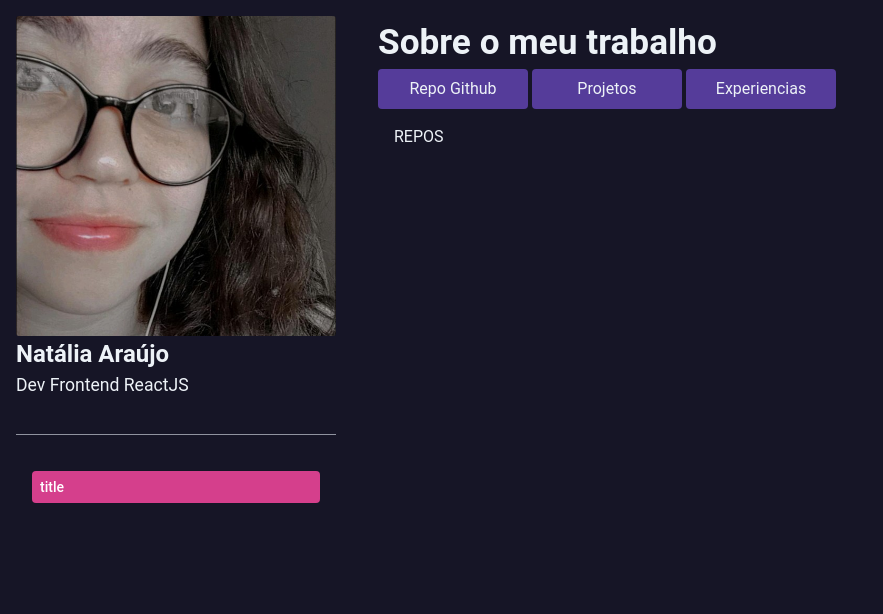
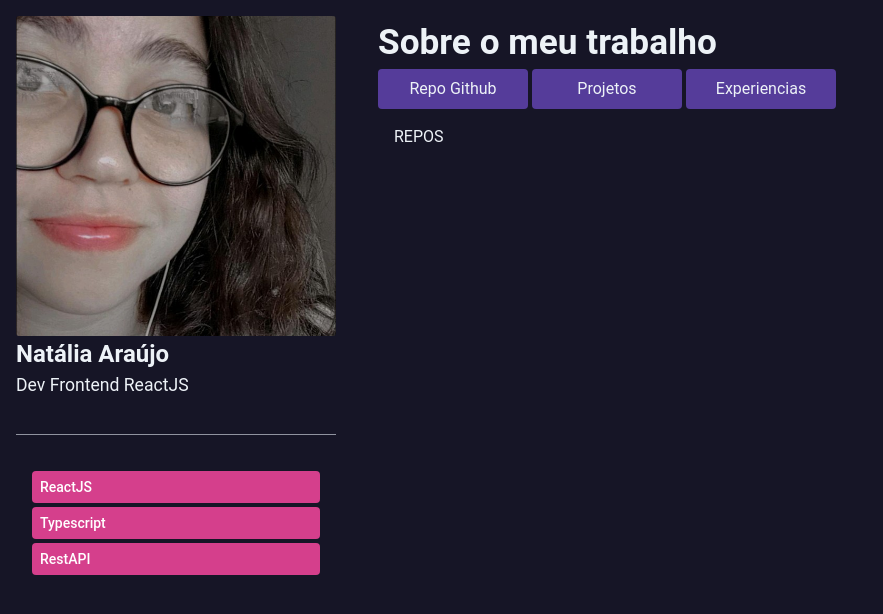
Before and after one commit to nataliaaraujo0/blog, a React (Vite) app: page / in a window 1280 px wide. Shown: the top 614 px of the page, without its empty margins (0-883 px from the left). Built offline with nearby package versions, Linux system fonts and the light colour scheme.

Commit message:
chore: states components

```diff
--- a/src/components/Layout/index.tsx
+++ b/src/components/Layout/index.tsx
@@ -8,7 +8,7 @@ import {
   Tabs,
   Text,
 } from "@chakra-ui/react";
-import { ReactElement } from "react";
+import { ReactElement, useState } from "react";
 import { Profile } from "../Profile";
 import { Tags } from "../Tags";
 
@@ -30,12 +30,21 @@ export function Layout({
   children2,
   children3,
 }: LayoutProps) {
+  const [tags] = useState([
+    { titleTag: "ReactJS" },
+    { titleTag: "Typescript" },
+    { titleTag: "RestAPI" },
+  ]);
   return (
     <Flex h="100vh" padding="1rem">
       <Flex w="357px" alignItems="center" h="100vh" flexDir="column" gap="4px">
         <Profile />
         <Divider marginBottom="32px" width="320px" />
-        <Tags />
+        {tags.map((tag) => (
+          <>
+            <Tags titleTag={tag.titleTag} />
+          </>
+        ))}
       </Flex>
       <Flex w="90%" h="100vh" marginLeft="42px" flexDir="column">
         <Text fontWeight="bold" fontSize="2.2rem">
--- a/src/components/Tags/index.tsx
+++ b/src/components/Tags/index.tsx
@@ -1,9 +1,9 @@
 import { Tag } from "@chakra-ui/react";
 
 type TagsProps = {
-  title?: string;
+  titleTag?: string;
 };
-export function Tags({ title = "title" }: TagsProps) {
+export function Tags({ titleTag = "title" }: TagsProps) {
   return (
     <>
       <Tag
@@ -13,7 +13,7 @@ export function Tags({ title = "title" }: TagsProps) {
         borderRadius="4px"
         height="32px"
       >
-        {title}
+        {titleTag}
       </Tag>
     </>
   );
--- a/src/components/Xp/index.tsx
+++ b/src/components/Xp/index.tsx
@@ -2,7 +2,6 @@ import {
   Box,
   Card,
   CardBody,
-  Flex,
   Heading,
   Stack,
   StackDivider,
--- a/src/components/XpList/index.tsx
+++ b/src/components/XpList/index.tsx
@@ -1,7 +1,9 @@
 import { Flex } from "@chakra-ui/react";
+import { useState } from "react";
 import { Xp } from "../Xp";
 
 export function XpList() {
+  const [experience] = useState([1, 2, 3, 4, 5, 6, 7, 8]);
   return (
     <Flex
       padding="1rem"
@@ -20,15 +22,11 @@ export function XpList() {
         },
       }}
     >
-      <Xp />
-      <Xp />
-      <Xp />
-      <Xp />
-      <Xp />
-      <Xp />
-      <Xp />
-      <Xp />
-      <Xp />
+      {experience.map(() => (
+        <>
+          <Xp />
+        </>
+      ))}
     </Flex>
   );
 }
```
